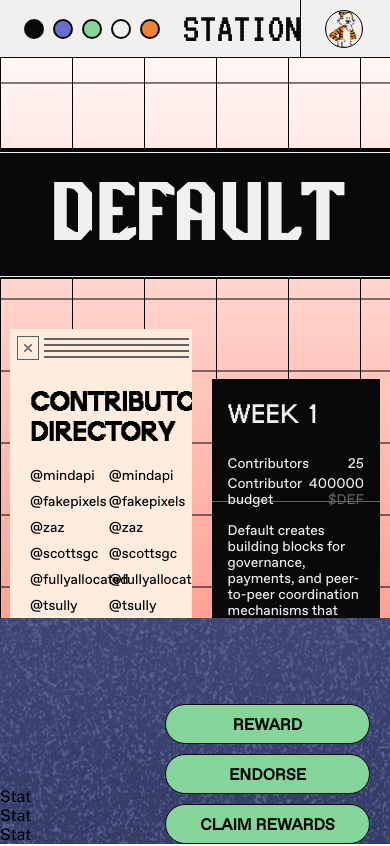
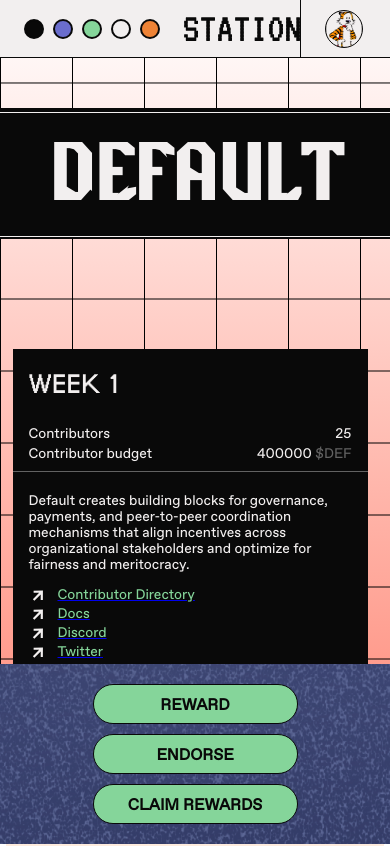
Before and after one commit to fakepixels/station-terminal, a Next.js app: page / in a window 390 px wide. Shown: the top 846 px of the page. Built offline with nearby package versions, Linux system fonts and the light colour scheme.

Commit message:
Make front page mobile responsive.

```diff
--- a/components/shared/NavBar.tsx
+++ b/components/shared/NavBar.tsx
@@ -57,7 +57,7 @@ const DropdownImage = styled.img`
 `;
 
 const DropownAddress = styled.div`
-  @media (max-width: 540px) {
+  @media (max-width: 480px) {
     display: none;
   }
 `;
--- a/pages/index.tsx
+++ b/pages/index.tsx
@@ -40,7 +40,7 @@ const Background = () => {
 
 const Footer = styled.div`
   width: 100%;
-  height: 226px;
+  height: 160px;
   background-image: url('/StationFloor.png');
   position: fixed;
   display: flex;
@@ -48,30 +48,46 @@ const Footer = styled.div`
   align-items: flex-end;
   left: 0;
   bottom: 0;
+  padding: 10px;
+
+  @media (max-width: 760px) {
+    justify-content: center;
+  }
 `;
 
 const FooterStat = (): JSX.Element => {
   return <div>Stat</div>;
 };
 
-const FooterStats = styled.div``;
+const FooterStats = styled.div`
+  @media (max-width: 760px) {
+    display: none;
+  }
+`;
 
 const FooterActions = styled.div`
   display: flex;
   flex-direction: column;
+  justify-content: center;
+  height: 100%;
+  gap: 10px;
+  align-items: center;
   margin-right: 20px;
 `;
 
-const FooterActionButton = styled(Button)`
-  margin-top: 10px;
-`;
+const FooterActionButton = styled(Button)``;
 
 const TitleWrapper = styled.div`
-  margin: 90px 0px 50px 0px;
+  margin: 50px 0px;
   width: 401px;
   height: 123px;
   padding: 4px;
   background-color: #090909;
+  @media (max-height: 830px) {
+    width: 200px;
+    height: 61px;
+    margin: 30px 0px;
+  }
 `;
 
 const TitleBorderInset = styled.div`
@@ -85,8 +101,12 @@ const TitleBorderInset = styled.div`
 
 const TitleText = styled.h1`
   font-family: Resistance;
+  color: #f2efef;
+  margin: 0px;
   font-size: 80px;
-  color: #f2efef;
+  @media (max-height: 830px) {
+    font-size: 40px;
+  }
 `;
 
 const Title = ({ daoName }: { daoName: string }): JSX.Element => (
@@ -103,13 +123,17 @@ const ContentWrapper = styled.div`
   gap: 20px;
   justify-content: space-around;
   width: 100%;
+  @media (max-width: 760px) {
+    flex-direction: column-reverse;
+    align-items: center;
+    padding: 10px;
+  }
 `;
 
 const ContributorsListWrapper = styled.div`
   background-color: #feecde;
   height: 461px;
-  width: 408px;
-  margin-left: 10px;
+  max-width: 408px;
   overflow: scroll;
 `;
 
--- a/shared/styles.js
+++ b/shared/styles.js
@@ -8,6 +8,7 @@ export const globalStyles = (
         padding: 0;
         margin: 0;
         font-family: 'Public Sans';
+        margin-bottom: 160px;
       }
 
       @font-face {
```
